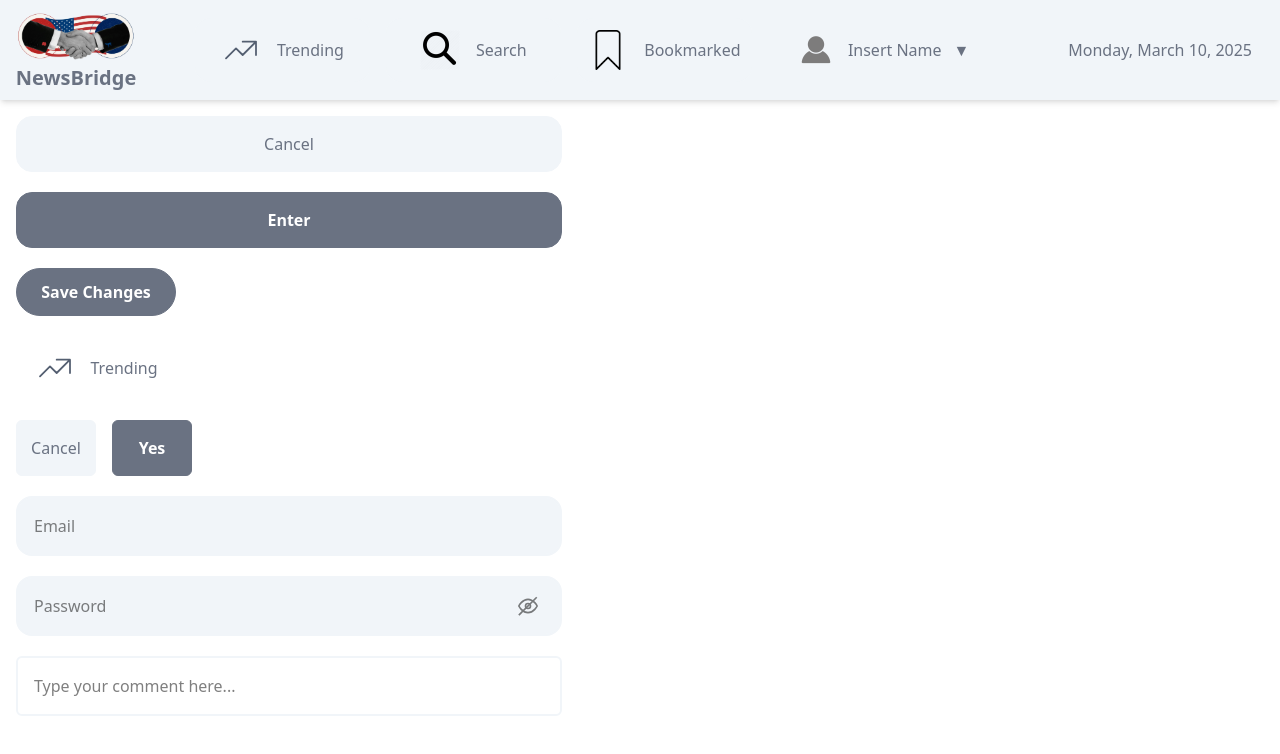
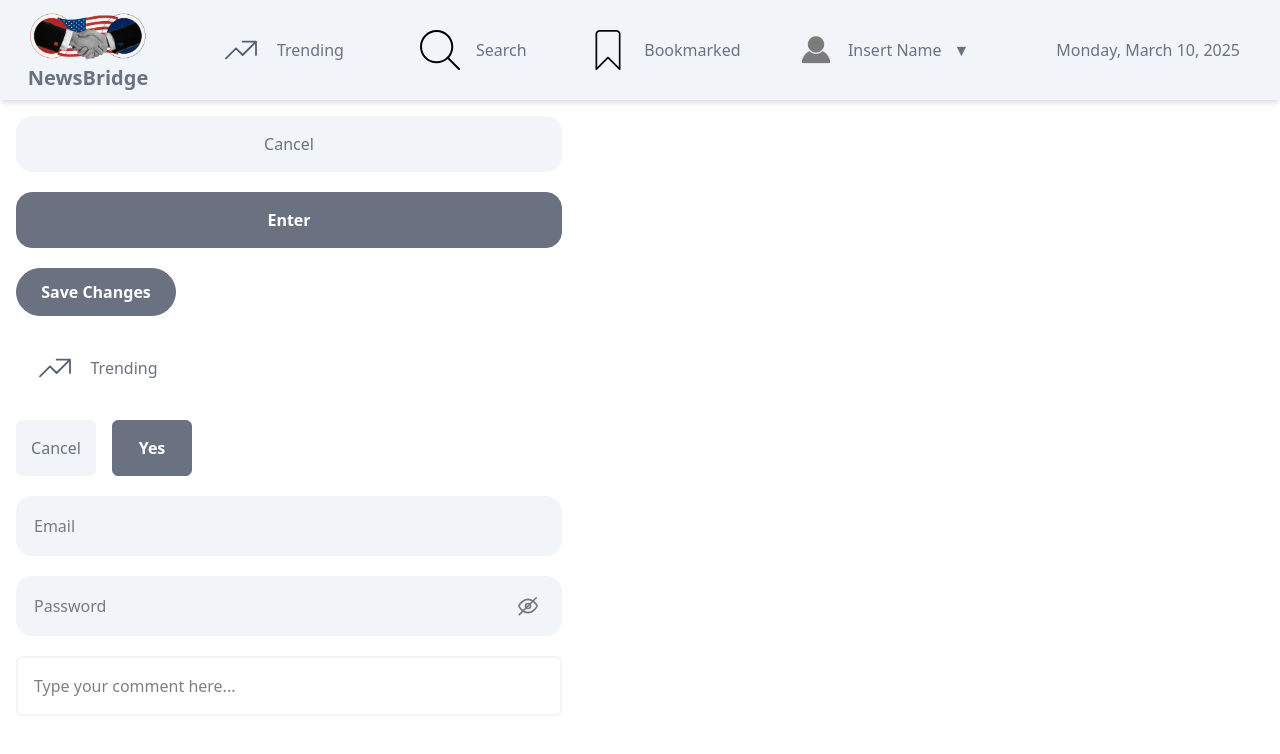
Before and after one commit to ysmazaheri/NewsBridge, a React (Vite) app in the folder frontend/newsbridge/: page / in a window 1280 px wide. Shown: the top 754 px of the page. Built offline with nearby package versions, Linux system fonts and the light colour scheme.

Commit message:
Update Minor Navbar UI to match the design
- Change Profile dropdown to hover brightness
- Match NewsBridge lgo padding with date padding
- Change search icon from png to svg

```diff
--- a/frontend/newsbridge/src/components/Navbar.tsx
+++ b/frontend/newsbridge/src/components/Navbar.tsx
@@ -20,7 +20,7 @@ const Navbar = () => {
 
     return (
         /* NewsBridge Logo + Text */
-        <nav className="flex items-center justify-between p-2 bg-tertiary text-primary shadow-md">
+        <nav className="flex items-center justify-between p-2 bg-tertiary text-primary shadow-md px-5">
             <div className="flex flex-col items-center">
                 <img src="/NewsBridgeLogo.png" alt="NewsBridge Logo" className="w-34 h-14" />
                 <span className="text-xl font-bold">NewsBridge</span>
@@ -45,7 +45,7 @@ const Navbar = () => {
         width={175}
         bgColor="bg-tertiary"
         borderColor="border-transparent"
-        img="/searchicon.png"
+        img="/searchicon.svg"
         height="h-16"
         handleClick={() => console.log('Search clicked')}
     />
--- a/frontend/newsbridge/src/components/ProfileDropdown.tsx
+++ b/frontend/newsbridge/src/components/ProfileDropdown.tsx
@@ -23,7 +23,7 @@ const ProfileDropdown = () => {
             {/* Dropdown button */}
             <button
                 onClick={toggleDropdown}
-                className="flex items-center cursor-pointer space-x-3 hover:bg-gray-200 hover:shadow-lg transition duration-100 ease-in-out p-2 rounded-lg"
+                className="flex items-center cursor-pointer space-x-3 hover:brightness-90 hover:shadow-lg transition duration-100 ease-in-out p-2 rounded-lg"
             >
                 {/* Insert user image in the future */}
                 <img
```
Also changed, not shown: frontend/newsbridge/public/searchicon.svg (added).
